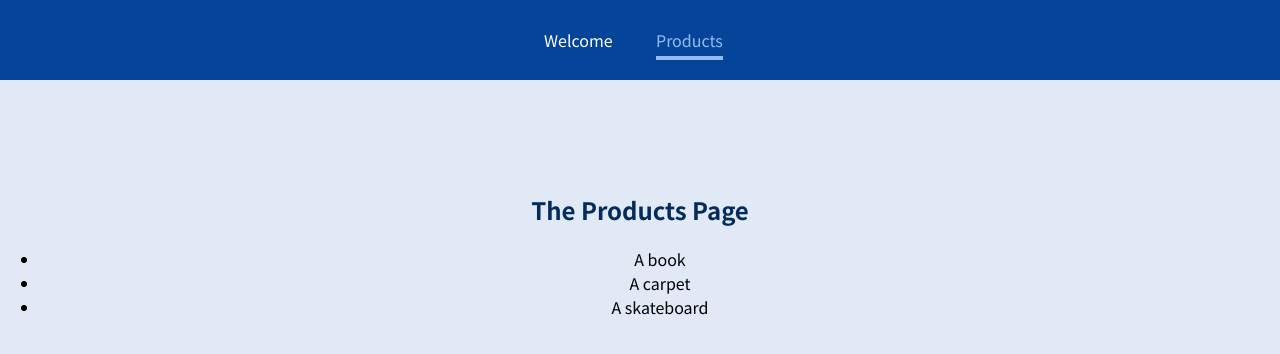
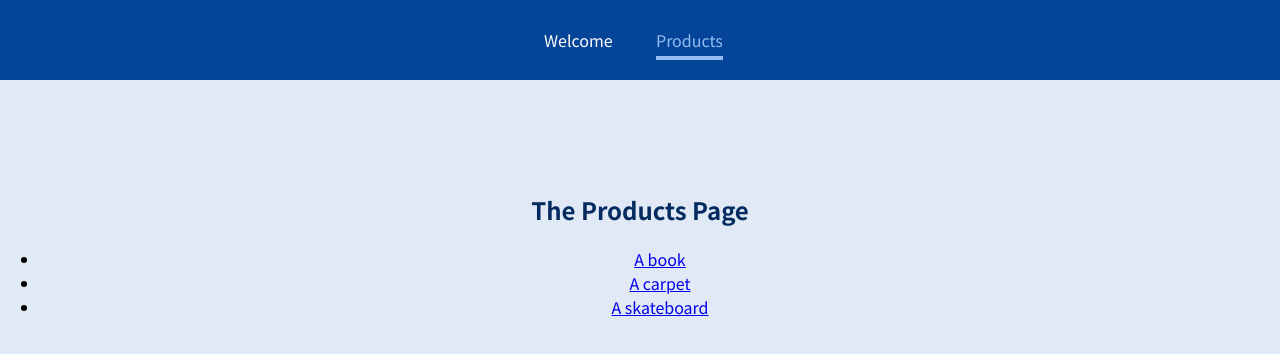
Before and after one commit to kostiskalkounos/react-router-intro, a JavaScript app: page /products in a window 1280 px wide. Shown: the top 354 px of the page. Built offline with nearby package versions, Linux system fonts and the light colour scheme.

Commit message:
add "switch" and "exact" to have only one active route at the same time

```diff
--- a/src/App.js
+++ b/src/App.js
@@ -1,4 +1,4 @@
-import { Route } from "react-router-dom";
+import { Route, Switch } from "react-router-dom";
 import MainHeader from "./components/MainHeader";
 import ProductDetail from "./pages/ProductDetail";
 import Products from "./pages/Products";
@@ -9,15 +9,17 @@
     <div>
       <MainHeader />
       <main>
+        <Switch>
           <Route path="/welcome">
             <Welcome />
           </Route>
-        <Route path="/products">
+          <Route path="/products" exact>
             <Products />
           </Route>
-        <Route path="/product-detail/:productId">
+          <Route path="/products/:productId">
             <ProductDetail />
           </Route>
+        </Switch>
       </main>
     </div>
   );
--- a/src/pages/Products.js
+++ b/src/pages/Products.js
@@ -1,11 +1,19 @@
+import { Link } from "react-router-dom";
+
 const Products = () => {
   return (
     <section>
       <h1>The Products Page</h1>
       <ul>
-        <li>A book</li>
-        <li>A carpet</li>
-        <li>A skateboard</li>
+        <li>
+          <Link to="/products/p1">A book</Link>
+        </li>
+        <li>
+          <Link to="/products/p2">A carpet</Link>
+        </li>
+        <li>
+          <Link to="/products/p3">A skateboard</Link>
+        </li>
       </ul>
     </section>
   );
```
Lines whose indentation alone changed are shown as unchanged.
